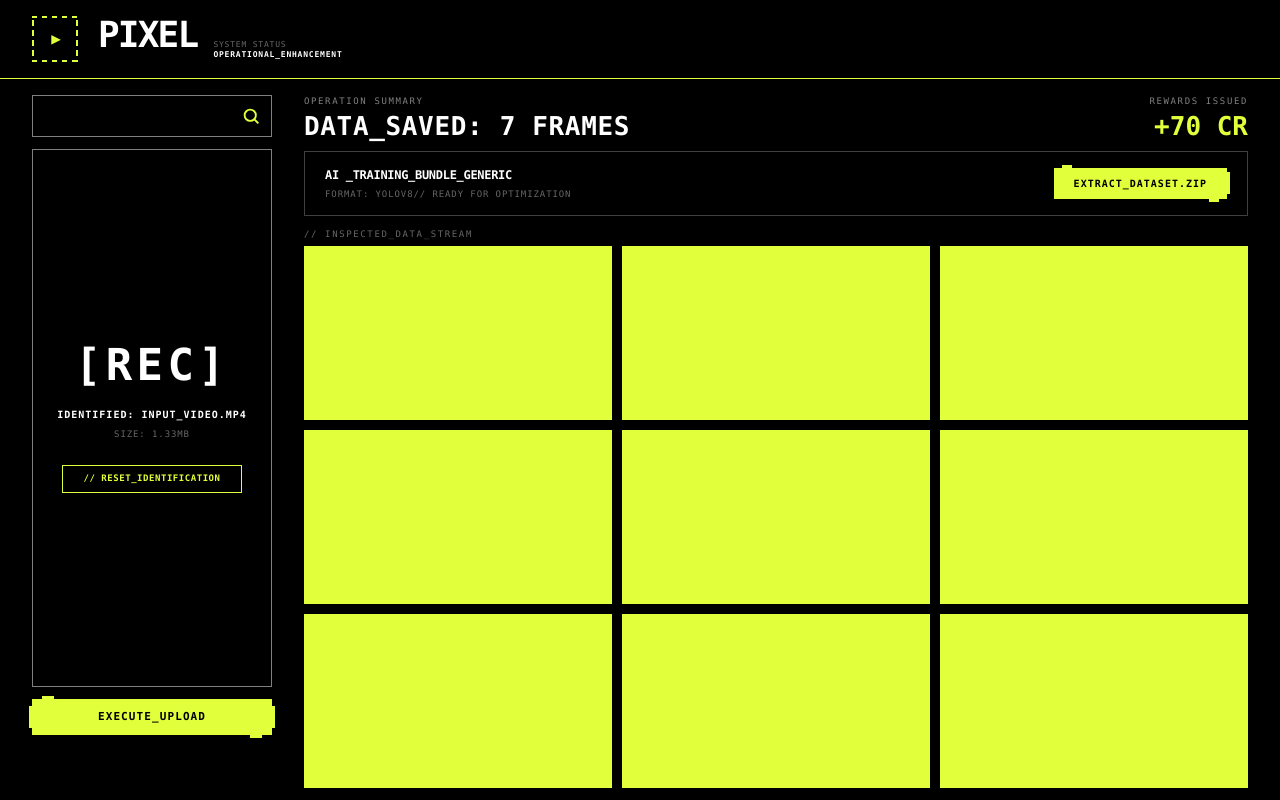
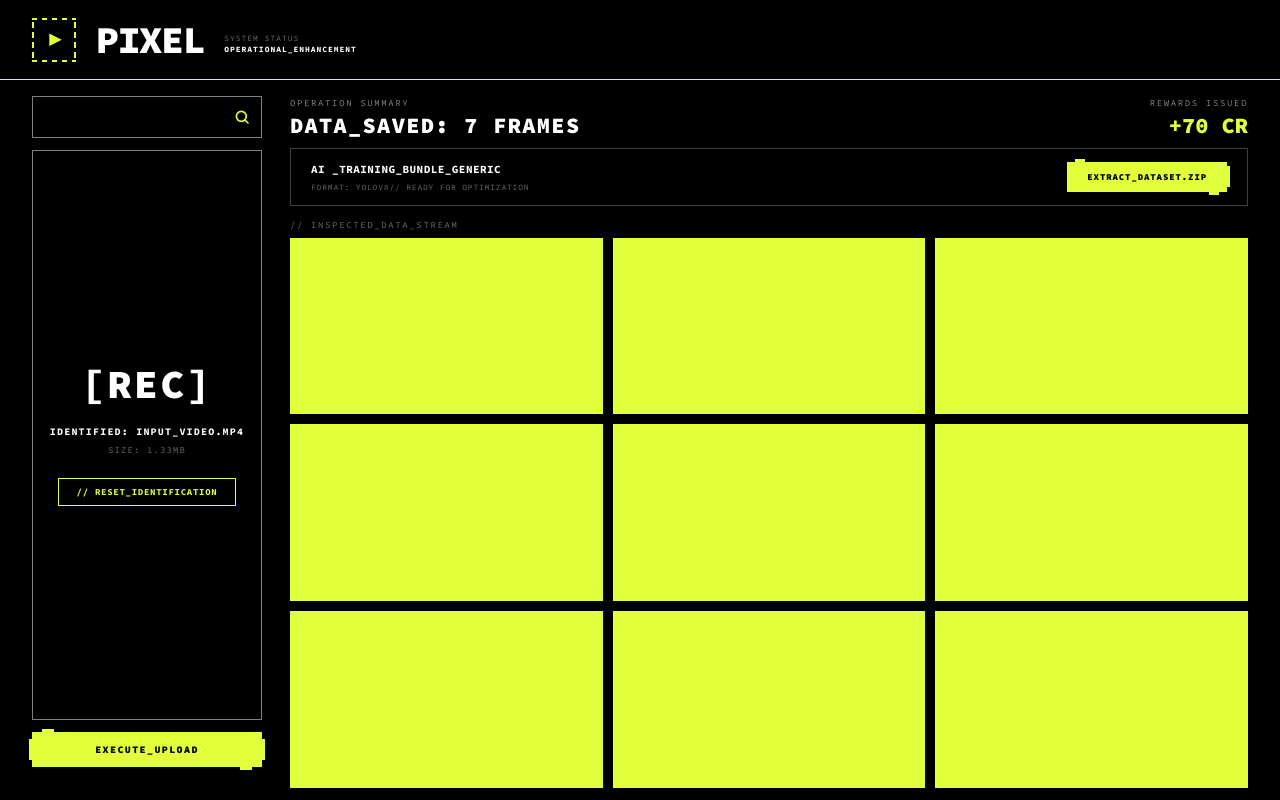
Before and after one commit to Prithwis-2023/PixelAI, a React (Vite) app: page / in a window 1280 px wide. Built offline with nearby package versions, Linux system fonts and the light colour scheme.

Commit message:
fix: 폰트 수정

```diff
--- a/index.html
+++ b/index.html
@@ -5,6 +5,9 @@
     <link rel="icon" type="image/svg+xml" href="/vite.svg" />
     <meta name="viewport" content="width=device-width, initial-scale=1.0" />
     <title>pixel</title>
+    <link rel="preconnect" href="https://fonts.googleapis.com" />
+    <link rel="preconnect" href="https://fonts.gstatic.com" crossorigin />
+    <link href="https://fonts.googleapis.com/css2?family=Source+Code+Pro:wght@400;500;600;700;800;900&display=swap" rel="stylesheet" />
   </head>
   <body>
     <div id="root"></div>
--- a/src/App.tsx
+++ b/src/App.tsx
@@ -1,7 +1,9 @@
 import { useState } from 'react';
 
+const SCP = "'Source Code Pro', monospace";
+
 const SearchIcon = () => (
-  <svg width="18" height="18" viewBox="0 0 24 24" fill="none" stroke="#E2FF3B" strokeWidth="2.5" strokeLinecap="round">
+  <svg width="16" height="16" viewBox="0 0 24 24" fill="none" stroke="#E2FF3B" strokeWidth="2.5" strokeLinecap="round">
     <circle cx="11" cy="11" r="7.5"/>
     <line x1="21" y1="21" x2="16.5" y2="16.5"/>
   </svg>
@@ -10,17 +12,16 @@ const SearchIcon = () => (
 function App() {
   const [tag, setTag] = useState('');
 
-  // 헤더: ~86px, body padding top+bottom: ~44px, search: ~48px, gap: ~12px, execute: ~48px, gap: ~12px
-  // 남은 공간 = 740 - 86 - 44 - 48 - 12 - 48 - 12 = 490px → REC 박스 최대 높이
-  const REC_MAX = 'calc(100vh - 86px - 44px - 48px - 12px - 48px - 24px)';
-
   return (
-    <div className="w-screen h-screen bg-black text-white font-mono overflow-hidden flex flex-col">
-
-      {/* ══ HEADER ~86px ══ */}
-      <header className="shrink-0 flex items-center gap-5 px-8 py-4 border-b border-[#E2FF3B]">
+    <div
+      className="w-screen h-screen bg-black text-white overflow-hidden flex flex-col"
+      style={{ fontFamily: SCP }}
+    >
+      {/* ══ HEADER ══ */}
+      <header className="shrink-0 flex items-center gap-5 px-8 border-b border-[#E2FF3B]" style={{ height: '80px' }}>
+        {/* 픽셀 도트 로고 */}
         <div
-          className="w-[46px] h-[46px] flex items-center justify-center shrink-0"
+          className="w-[44px] h-[44px] flex items-center justify-center shrink-0"
           style={{
             backgroundImage:
               'linear-gradient(90deg,#E2FF3B 55%,transparent 55%),linear-gradient(90deg,#E2FF3B 55%,transparent 55%),linear-gradient(0deg,#E2FF3B 55%,transparent 55%),linear-gradient(0deg,#E2FF3B 55%,transparent 55%)',
@@ -29,22 +30,27 @@ function App() {
             backgroundPosition: '0 0,0 100%,0 0,100% 0',
           }}
         >
-          <span className="text-[#E2FF3B] text-[16px] font-black ml-0.5">▶</span>
+          <span style={{ color: '#E2FF3B', fontSize: '15px', fontWeight: 900, marginLeft: '2px' }}>▶</span>
         </div>
-        <div className="flex items-baseline gap-4">
-          <span className="text-white text-[36px] font-black tracking-tighter leading-none">PIXEL</span>
-          <div className="text-[8px] leading-tight tracking-widest pb-0.5">
-            <div className="text-white/40">SYSTEM STATUS</div>
-            <div className="text-white font-bold">OPERATIONAL_ENHANCEMENT</div>
+
+        {/* PIXEL 로고 텍스트 */}
+        <div className="flex items-end gap-5">
+          <span style={{ fontSize: '38px', fontWeight: 900, letterSpacing: '-0.03em', lineHeight: 1, color: 'white', fontFamily: SCP }}>
+            PIXEL
+          </span>
+          {/* 작은 상태 텍스트 */}
+          <div style={{ fontSize: '8px', lineHeight: 1.4, letterSpacing: '0.12em', paddingBottom: '3px' }}>
+            <div style={{ color: 'rgba(255,255,255,0.4)' }}>SYSTEM STATUS</div>
+            <div style={{ color: 'white', fontWeight: 700 }}>OPERATIONAL_ENHANCEMENT</div>
           </div>
         </div>
       </header>
 
       {/* ══ BODY ══ */}
-      <div className="flex flex-1 min-h-0 px-8 pt-4 pb-3 gap-8">
+      <div className="flex flex-1 min-h-0 gap-7" style={{ padding: '16px 32px 12px 32px' }}>
 
-        {/* ── LEFT 240px ── */}
-        <aside className="shrink-0 flex flex-col gap-3" style={{ width: '240px' }}>
+        {/* ── LEFT 230px ── */}
+        <aside className="shrink-0 flex flex-col gap-3" style={{ width: '230px' }}>
 
           {/* 검색창 */}
           <div className="relative shrink-0">
@@ -52,35 +58,82 @@ function App() {
               type="text"
               value={tag}
               onChange={e => setTag(e.target.value)}
-              className="w-full bg-black border border-white/50 px-4 py-2.5 pr-10 outline-none text-[#E2FF3B] text-[13px]"
+              className="w-full bg-black outline-none"
+              style={{
+                border: '1px solid rgba(255,255,255,0.5)',
+                padding: '10px 40px 10px 16px',
+                color: '#E2FF3B',
+                fontSize: '13px',
+                fontFamily: SCP,
+              }}
             />
             <span className="absolute right-3 top-1/2 -translate-y-1/2">
               <SearchIcon />
             </span>
           </div>
 
-          {/* [REC] BOX — 최대 높이 제한으로 EXECUTE 버튼이 항상 보이게 */}
+          {/* [REC] BOX */}
           <div
-            className="border border-white/50 flex flex-col items-center justify-center gap-3"
-            style={{ maxHeight: REC_MAX, flex: '1 1 0', minHeight: 0 }}
+            className="flex flex-col items-center justify-center gap-2"
+            style={{
+              border: '1px solid rgba(255,255,255,0.5)',
+              flex: '1 1 0',
+              minHeight: 0,
+              maxHeight: 'calc(100vh - 80px - 28px - 50px - 12px - 48px - 12px)',
+            }}
           >
-            <span className="text-white text-[44px] font-black tracking-widest leading-none">[REC]</span>
-            <div className="text-center mt-2 space-y-1.5">
-              <p className="text-[10px] text-white font-bold tracking-widest">IDENTIFIED: INPUT_VIDEO.MP4</p>
-              <p className="text-[9px] text-white/40 tracking-widest">SIZE: 1.33MB</p>
+            <span style={{ fontSize: '40px', fontWeight: 900, letterSpacing: '0.06em', lineHeight: 1, color: 'white', fontFamily: SCP }}>
+              [REC]
+            </span>
+            <div className="text-center" style={{ marginTop: '12px' }}>
+              <p style={{ fontSize: '10px', fontWeight: 700, letterSpacing: '0.12em', color: 'white', fontFamily: SCP }}>
+                IDENTIFIED: INPUT_VIDEO.MP4
+              </p>
+              <p style={{ fontSize: '9px', letterSpacing: '0.12em', color: 'rgba(255,255,255,0.4)', marginTop: '4px', fontFamily: SCP }}>
+                SIZE: 1.33MB
+              </p>
             </div>
-            <button className="mt-3 border border-[#E2FF3B] text-[#E2FF3B] text-[9px] font-bold tracking-[0.06em] px-5 py-1.5 hover:bg-[#E2FF3B] hover:text-black transition-colors whitespace-nowrap">
+            {/* RESET 버튼 */}
+            <button
+              style={{
+                marginTop: '14px',
+                border: '1px solid #E2FF3B',
+                color: '#E2FF3B',
+                fontSize: '9px',
+                fontWeight: 700,
+                letterSpacing: '0.08em',
+                padding: '6px 18px',
+                background: 'transparent',
+                fontFamily: SCP,
+                cursor: 'pointer',
+                whiteSpace: 'nowrap',
+              }}
+            >
               // RESET_IDENTIFICATION
             </button>
           </div>
 
           {/* EXECUTE_UPLOAD */}
           <div className="shrink-0 relative">
-            <div className="absolute -top-[3px] left-[10px] w-[12px] h-[3px] bg-[#E2FF3B]" />
-            <div className="absolute -bottom-[3px] right-[10px] w-[12px] h-[3px] bg-[#E2FF3B]" />
-            <div className="absolute top-[20%] -left-[3px] w-[3px] h-[60%] bg-[#E2FF3B]" />
-            <div className="absolute top-[20%] -right-[3px] w-[3px] h-[60%] bg-[#E2FF3B]" />
-            <button className="w-full bg-[#E2FF3B] text-black font-black py-2.5 text-[11px] tracking-widest relative z-10">
+            {/* 글리치 장식 */}
+            <div className="absolute bg-[#E2FF3B]" style={{ top: '-3px', left: '10px', width: '12px', height: '3px' }} />
+            <div className="absolute bg-[#E2FF3B]" style={{ bottom: '-3px', right: '10px', width: '12px', height: '3px' }} />
+            <div className="absolute bg-[#E2FF3B]" style={{ top: '20%', left: '-3px', width: '3px', height: '60%' }} />
+            <div className="absolute bg-[#E2FF3B]" style={{ top: '20%', right: '-3px', width: '3px', height: '60%' }} />
+            <button
+              className="w-full relative z-10"
+              style={{
+                background: '#E2FF3B',
+                color: 'black',
+                fontWeight: 900,
+                fontSize: '10px',
+                letterSpacing: '0.14em',
+                padding: '10px 0',
+                fontFamily: SCP,
+                cursor: 'pointer',
+                border: 'none',
+              }}
+            >
               EXECUTE_UPLOAD
             </button>
           </div>
@@ -92,39 +145,69 @@ function App() {
           {/* 상단 요약 */}
           <div className="flex justify-between items-start shrink-0">
             <div>
-              <p className="text-[9px] text-white/50 tracking-[0.18em] mb-1">OPERATION SUMMARY</p>
-              <h2 className="text-[26px] font-black tracking-wide leading-none whitespace-nowrap text-white">
+              <p style={{ fontSize: '9px', color: 'rgba(255,255,255,0.5)', letterSpacing: '0.18em', marginBottom: '4px', fontFamily: SCP }}>
+                OPERATION SUMMARY
+              </p>
+              <h2 style={{ fontSize: '22px', fontWeight: 900, letterSpacing: '0.06em', lineHeight: 1, color: 'white', fontFamily: SCP, whiteSpace: 'nowrap' }}>
                 DATA_SAVED: 7 FRAMES
               </h2>
             </div>
-            <div className="text-right shrink-0 pl-6">
-              <p className="text-[9px] text-white/50 tracking-[0.18em] mb-1">REWARDS ISSUED</p>
-              <p className="text-[26px] font-black text-[#E2FF3B] leading-none whitespace-nowrap">+70 CR</p>
+            <div className="text-right shrink-0" style={{ paddingLeft: '20px' }}>
+              <p style={{ fontSize: '9px', color: 'rgba(255,255,255,0.5)', letterSpacing: '0.18em', marginBottom: '4px', fontFamily: SCP }}>
+                REWARDS ISSUED
+              </p>
+              <p style={{ fontSize: '22px', fontWeight: 900, color: '#E2FF3B', lineHeight: 1, fontFamily: SCP, whiteSpace: 'nowrap' }}>
+                +70 CR
+              </p>
             </div>
           </div>
 
           {/* 데이터셋 박스 */}
-          <div className="shrink-0 border border-white/25 px-5 py-3.5 flex justify-between items-center">
+          <div
+            className="shrink-0 flex justify-between items-center"
+            style={{ border: '1px solid rgba(255,255,255,0.25)', padding: '12px 20px' }}
+          >
             <div>
-              <p className="text-[12px] font-bold text-white tracking-tight">AI _TRAINING_BUNDLE_GENERIC</p>
-              <p className="text-[9px] text-white/40 mt-1 tracking-widest">FORMAT: YOLOV8// READY FOR OPTIMIZATION</p>
+              <p style={{ fontSize: '11px', fontWeight: 700, color: 'white', letterSpacing: '0.04em', fontFamily: SCP }}>
+                AI _TRAINING_BUNDLE_GENERIC
+              </p>
+              <p style={{ fontSize: '8px', color: 'rgba(255,255,255,0.4)', marginTop: '4px', letterSpacing: '0.1em', fontFamily: SCP }}>
+                FORMAT: YOLOV8// READY FOR OPTIMIZATION
+              </p>
             </div>
-            <div className="relative shrink-0 ml-4">
-              <div className="absolute -top-[3px] left-[8px] w-[10px] h-[3px] bg-[#E2FF3B]" />
-              <div className="absolute -bottom-[3px] right-[8px] w-[10px] h-[3px] bg-[#E2FF3B]" />
-              <div className="absolute top-[15%] -right-[3px] w-[3px] h-[70%] bg-[#E2FF3B]" />
-              <button className="bg-[#E2FF3B] text-black font-black px-5 py-2 text-[10px] tracking-widest relative z-10 whitespace-nowrap">
+            {/* EXTRACT 버튼 */}
+            <div className="relative shrink-0" style={{ marginLeft: '16px' }}>
+              <div className="absolute bg-[#E2FF3B]" style={{ top: '-3px', left: '8px', width: '10px', height: '3px' }} />
+              <div className="absolute bg-[#E2FF3B]" style={{ bottom: '-3px', right: '8px', width: '10px', height: '3px' }} />
+              <div className="absolute bg-[#E2FF3B]" style={{ top: '15%', right: '-3px', width: '3px', height: '70%' }} />
+              <button
+                className="relative z-10"
+                style={{
+                  background: '#E2FF3B',
+                  color: 'black',
+                  fontWeight: 900,
+                  fontSize: '9px',
+                  letterSpacing: '0.1em',
+                  padding: '8px 20px',
+                  fontFamily: SCP,
+                  cursor: 'pointer',
+                  border: 'none',
+                  whiteSpace: 'nowrap',
+                }}
+              >
                 EXTRACT_DATASET.ZIP
               </button>
             </div>
           </div>
 
-          {/* 그리드 — 남은 공간 전부 사용, 3행 균등 */}
+          {/* 그리드 */}
           <div className="flex flex-col flex-1 min-h-0">
-            <p className="text-[9px] text-white/40 tracking-[0.18em] mb-1 shrink-0">// INSPECTED_DATA_STREAM</p>
+            <p style={{ fontSize: '9px', color: 'rgba(255,255,255,0.4)', letterSpacing: '0.18em', marginBottom: '6px', fontFamily: SCP }} className="shrink-0">
+              // INSPECTED_DATA_STREAM
+            </p>
             <div
-              className="grid grid-cols-3 gap-2.5 flex-1 min-h-0"
-              style={{ gridTemplateRows: 'repeat(3, 1fr)' }}
+              className="flex-1 min-h-0 grid grid-cols-3"
+              style={{ gap: '10px', gridTemplateRows: 'repeat(3, 1fr)' }}
             >
               {[...Array(9)].map((_, i) => (
                 <div key={i} className="bg-[#E2FF3B] min-h-0" />
```
